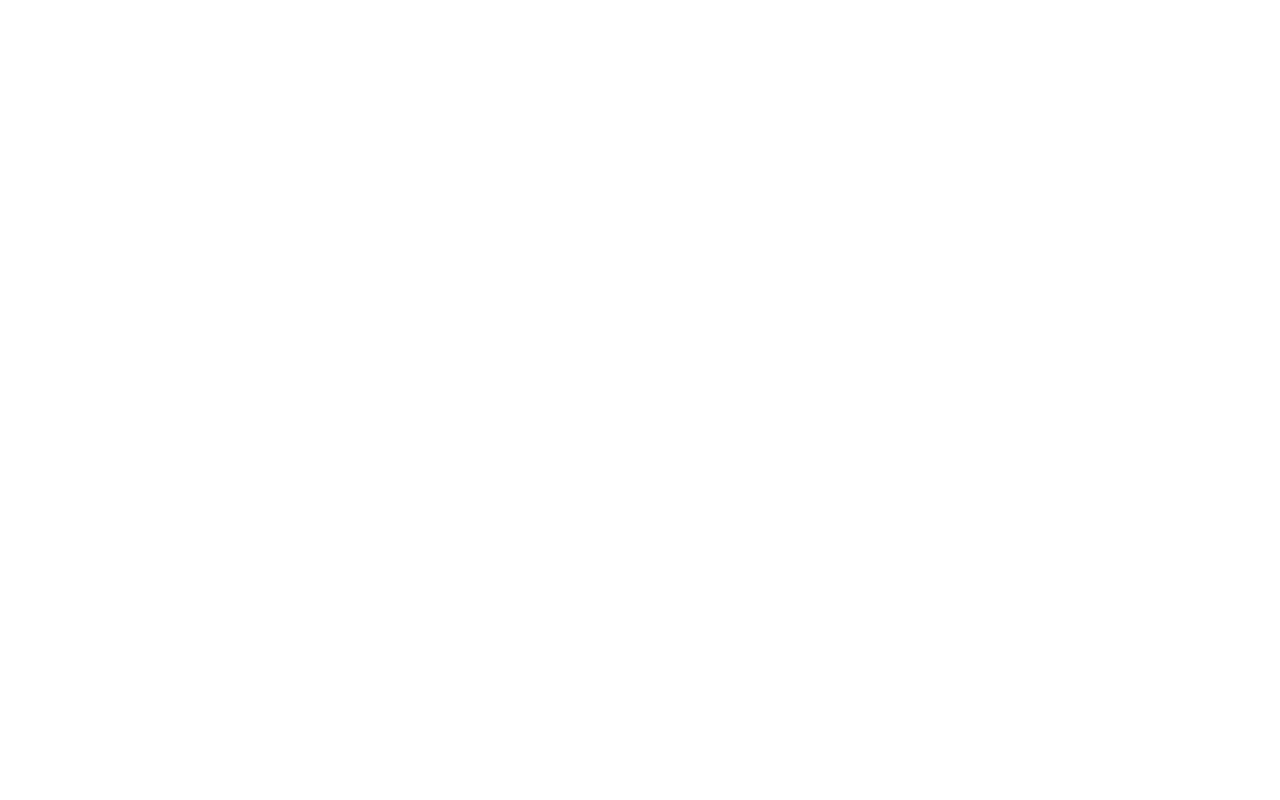
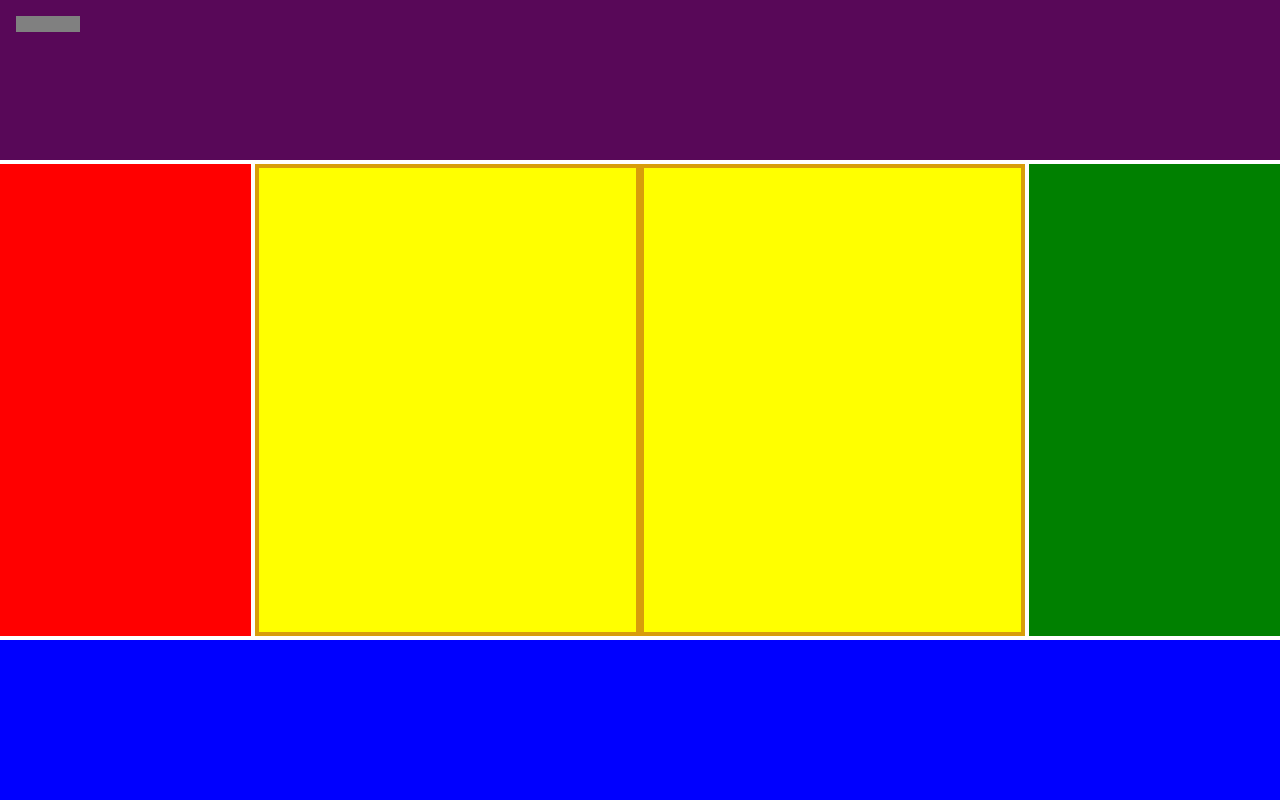
Before and after one commit to joanna-konopacka/Holy_Grail, a plain HTML site: page index.html in a window 1280 px wide. Drawn offline with Linux system fonts and the light colour scheme.

Commit message:
Holy_Grail_solved

```diff
--- a/index.html
+++ b/index.html
@@ -13,5 +13,23 @@
 			href="./src/css/style.css"
 		/>
 	</head>
-	<body></body>
+	<body>
+		<div class="color_box">
+			<div class="color_box_wrapper">
+				<header class="header">
+					<nav class="main_Menu">
+						<div class="logo_text"></div>
+					</nav>
+				</header>
+				<section class="main_section">
+					<div class="main_section_red"></div>
+					<div class="main_section_yellow_right"></div>
+					<div class="main_section_yellow_left"></div>
+					<div class="main_section_green"></div>
+				</section>
+
+				<footer class="footer_area"></footer>
+			</div>
+		</div>
+	</body>
 </html>
--- a/src/css/style.css
+++ b/src/css/style.css
@@ -1,5 +1,57 @@
-* {
+:root {
+	--margin_all: 4px;
+	font-size: 16;
+}
+.color_box {
 	box-sizing: border-box;
 	margin: 0;
 	padding: 0;
 }
+.header {
+	width: 100vw;
+	height: 20vh;
+	background-color: rgb(88, 8, 88);
+	position: relative;
+}
+.main_section {
+	width: 100vw;
+	height: 60vh;
+	display: flex;
+	justify-content: space-between;
+}
+.main_section_red {
+	background-color: red;
+	width: 20%;
+	margin: 4px 0 4px 0;
+}
+.main_section_yellow_left {
+	background-color: yellow;
+	width: 30%;
+	margin: 4px 0 4px 0px;
+	border: 4px solid rgb(216, 157, 10);
+}
+.main_section_yellow_right {
+	background-color: yellow;
+	width: 30%;
+	margin: 4px 0 4px 4px;
+	border: 4px solid rgb(216, 157, 10);
+}
+.main_section_green {
+	background-color: green;
+	width: 20%;
+	margin: 4px 0 4px 4px;
+}
+.footer_area {
+	width: 100vw;
+	height: 20vh;
+	background-color: blue;
+}
+.logo_text {
+	background-color: grey;
+	display: inline-block;
+	position: absolute;
+	top: 1rem;
+	left: 1rem;
+	width: 3rem;
+	padding: 0.5rem;
+}
```
